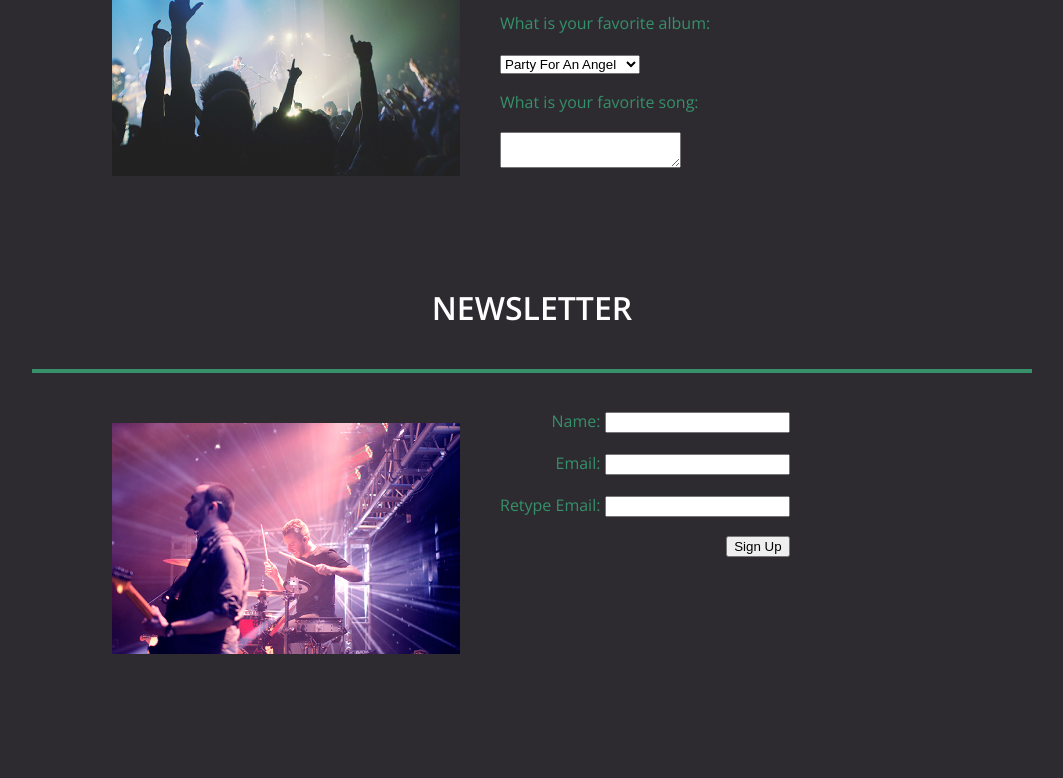
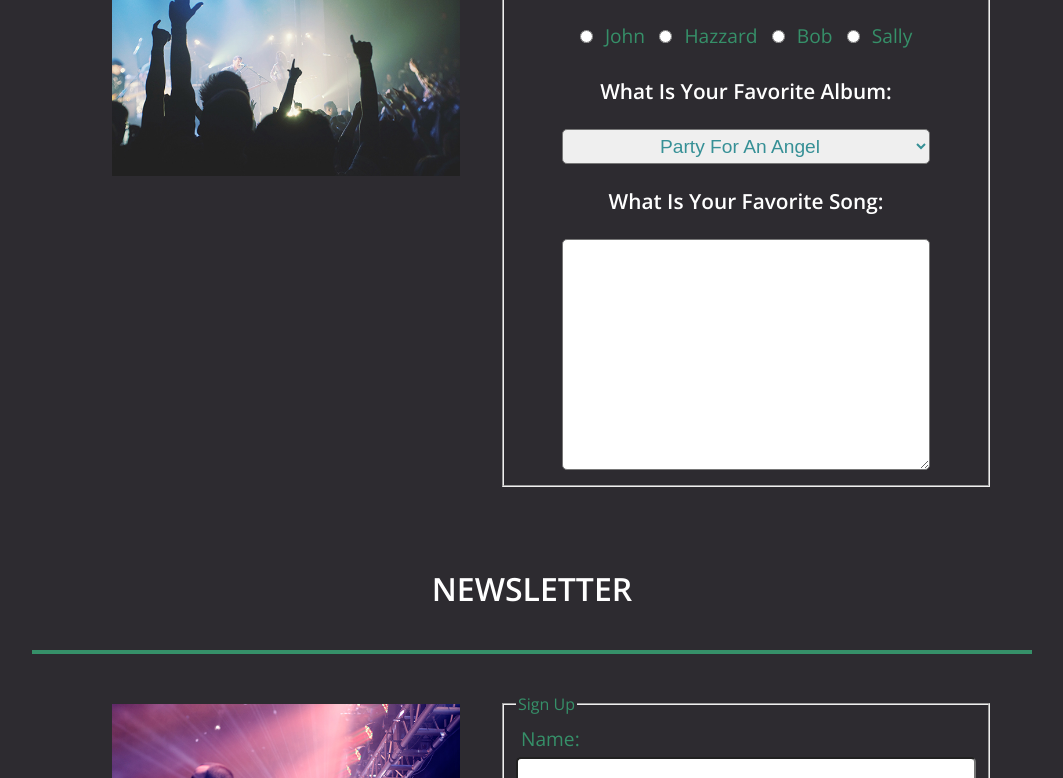
Before and after one commit to CristianCristea/treehouse_projects, a plain HTML site: page survey.html in a window 1280 px wide. Shown: the part 692-1470 px from the top of the page, without its empty margins (108-1171 px from the left). Drawn offline with nearby package versions, Linux system fonts and the light colour scheme.

Commit message:
Edit survey and sign up forms

```diff
--- a/css/styles.css
+++ b/css/styles.css
@@ -195,6 +195,18 @@ a.social:hover {
   clear: both;
 }
 
+
+/*form*/
+
+form input:focus,
+form textarea:focus {
+  outline-color: #369069;
+  border-color: #369069;
+  border-style: solid;
+  border-width: 2px;
+}
+
+
 /* Styles for larger screens */
 @media screen and (min-width: 840px) {
 
--- a/css/survey.css
+++ b/css/survey.css
@@ -8,16 +8,88 @@
 form {
   margin: 0 auto;
   text-align: left;
-  display: inline-block;
+  /*display: inline-block;*/
 }
 
 .container{
   text-align: center;
 }
-.newsletter{
+/*.newsletter{
   text-align: right;
 
+}*/
+
+/*form*/
+form {
+  width: 100%;
+  display: block;
 }
+
+form input,
+form label {
+  width: 100%;
+  display: block;
+  border-radius: 5px;
+  font-size: 1.2em;
+  color: #369069;
+  padding: 5px;
+}
+
+form button {
+  background: #369069;
+  border: 2px solid transparent;
+  border-radius: 5px;
+  display: block;
+  color: white;
+  font-size: 1.2em;
+  font-weight: 600;
+  padding: 5px;
+  margin: 0 auto;
+}
+
+form button:hover {
+  border-color: white;
+}
+
+form.newsletter input {
+  margin-bottom: 1em;
+}
+
+form.survey {
+  text-align: center
+}
+
+form.survey p {
+  font-size: 1.3em;
+  font-weight: 600;
+  text-transform: capitalize;
+  color: white;
+}
+
+form.survey label,
+form.survey input {
+  display: inline-block;
+  width: initial;
+}
+
+form.survey select,
+form.survey textarea {
+  width: 80%;
+  padding: 5px;
+  font-size: 1.2em;
+  color: #369096;
+  border-radius: 5px;
+    font-weight: 500;
+  line-height: 1.4;
+}
+
+form.survey select {
+  text-align: center;
+}
+
+/*form.survey textarea {
+
+}*/
 
 
 /* Styles for larger screens */
@@ -25,4 +97,12 @@ form {
   .photo{
     width: 40%;
   }
+
+  form.newsletter {
+    margin-top: 1.2em;
+  }
+
+  .flex .container {
+    flex-grow: 2;
+  }
 }
--- a/survey.html
+++ b/survey.html
@@ -30,11 +30,20 @@
           <img class="photo" src= "img/concert01.jpg" alt="Random photo from concert">
           <div class="container">
             <form class = "survey">
+              <fieldset>
+                <legend>Survey</legend>
                 <p>Who is your favorite band member:</p>
-              <input type="radio" name="res" value="John"> John
-              <input type="radio" name="res" value="Hazzard"> Hazzard
-              <input type="radio" name="res" value="Bob"> Bob
-              <input type="radio" name="res" value="Sally"> Sally
+                <input type="radio" name="res" value="John" id="name-one">
+                <label for="name-one">John</label>
+
+                <input type="radio" name="res" value="Hazzard" id="name-two">
+                <label for="name-two">Hazzard</label>
+
+                <input type="radio" name="res" value="Bob" id="name-three">
+                <label for="name-three">Bob</label>
+
+                <input type="radio" name="res" value="Sally" id="name-four">
+                <label for="name-four">Sally</label>
 
                 <p>What is your favorite album:</p>
                 <select id="albums" name="select">
@@ -52,7 +61,8 @@
                 </select>
 
                 <p>What is your favorite song:</p>
-              <textarea></textarea>
+                <textarea rows="10"></textarea>
+              </fieldset>
             </form>
           </div>
         </div>
@@ -63,10 +73,16 @@
           <img class="photo" src= "img/the_band.jpg" alt="The band">
           <div class="container">
             <form class="newsletter">
-                  <p>Name: <input type ="text" name="textfield"></p>
-                  <p>Email: <input type ="email" name="textfield"></p>
-                  <p>Retype Email: <input type ="email" name="textfield"></p>
+                <fieldset>
+                  <legend>Sign Up</legend>
+                  <label for="full-name">Name:</label>
+                  <input type ="text" name="full-name">
+                  <label for="email">Email:</label>
+                  <input type ="email" name="email">
+                  <label for="valid-email">Retype Email:</label>
+                  <input type ="email" name="valid-email">
                   <button type="submit">Sign Up</button>
+                </fieldset>
             </form>
           </div>
         </div>
```
Lines whose indentation alone changed are shown as unchanged.
